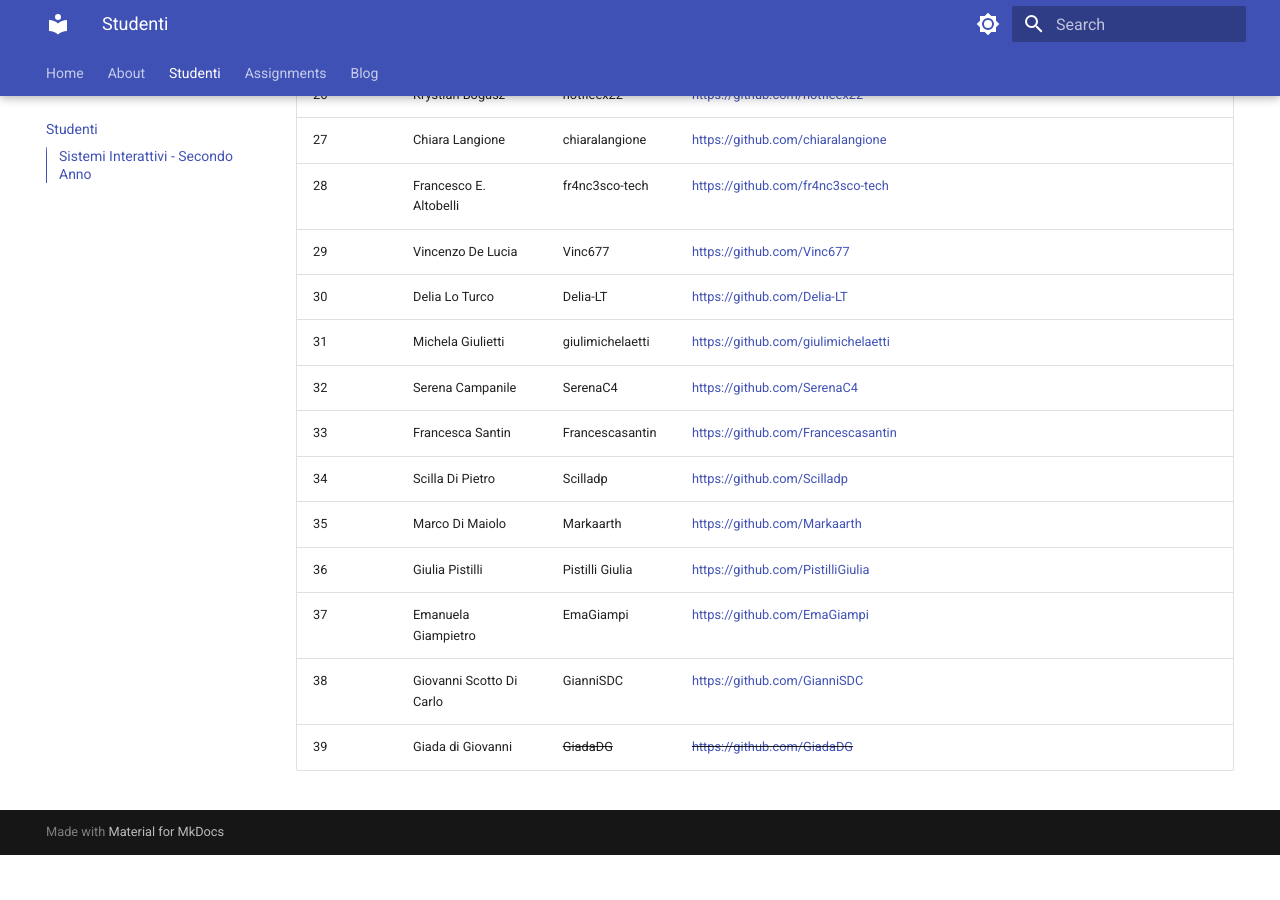
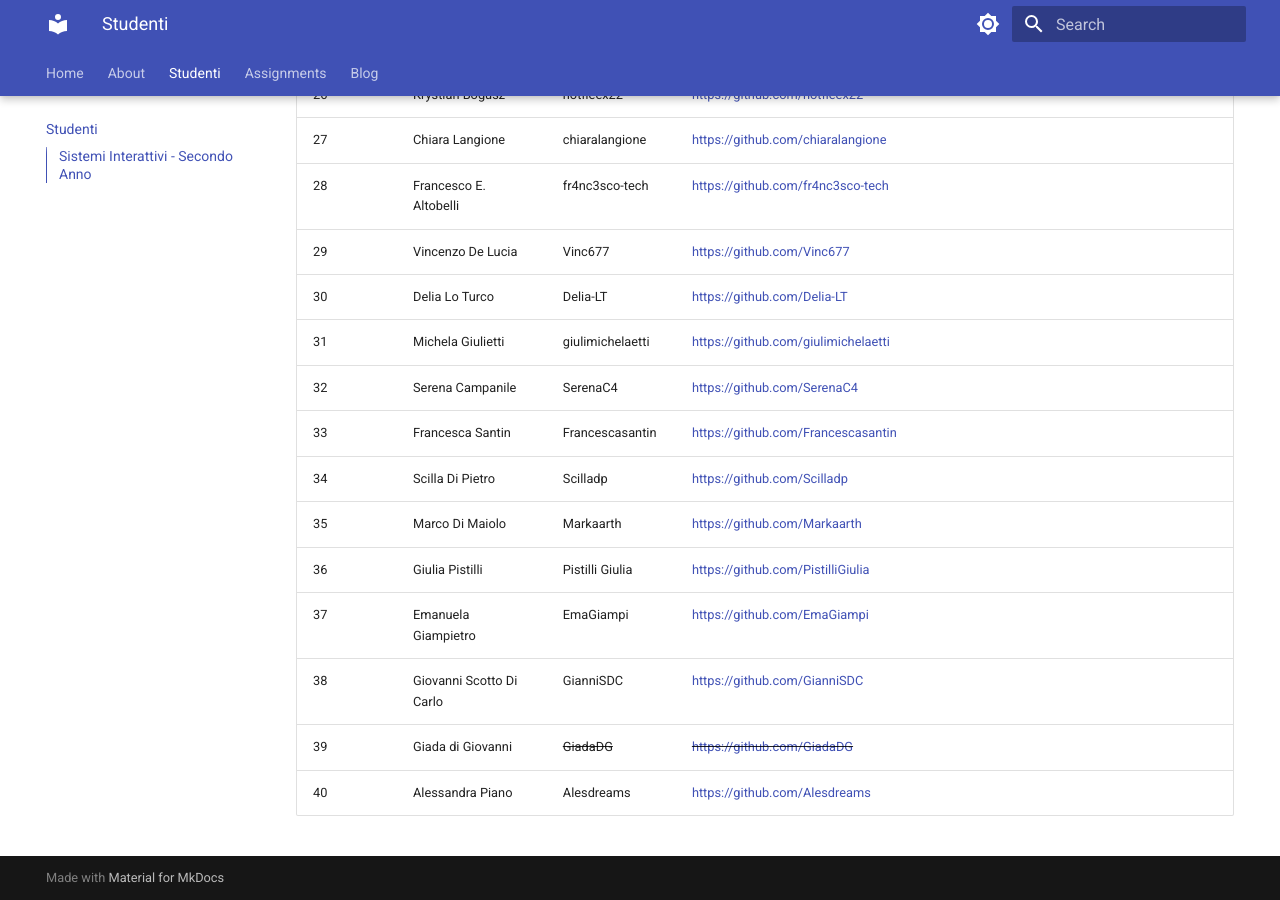
Before and after one commit to ntngrillo/startNTA, an MkDocs documentation site: the page built from docs/studenti.md, in a window 1280 px wide and 900 px high, scrolled down 1471 px. Built offline with MkDocs 1.6.1 and Material for MkDocs 9.7.7, drawn with Linux system fonts in a browser that asks for light colours; before the commit the page ends 2326 px from its top, so only the background shows below that.

Commit message:
upd studenti

```diff
--- a/docs/studenti.md
+++ b/docs/studenti.md
@@ -41,3 +41,4 @@
 | 37 | Emanuela Giampietro        | EmaGiampi      | [https://github.com/EmaGiampi](https://github.com/EmaGiampi){:target="_blank"}           |
 | 38 | Giovanni Scotto Di Carlo        | GianniSDC     | [https://github.com/GianniSDC](https://github.com/GianniSDC){:target="_blank"}           |
 | 39 | Giada di Giovanni        | ~~GiadaDG~~     | ~~[https://github.com/GiadaDG](https://github.com/GiadaDG)~~{:target="_blank"}           |
+| 40 | Alessandra Piano        | Alesdreams     | [https://github.com/Alesdreams](https://github.com/Alesdreams){:target="_blank"}           |
```
